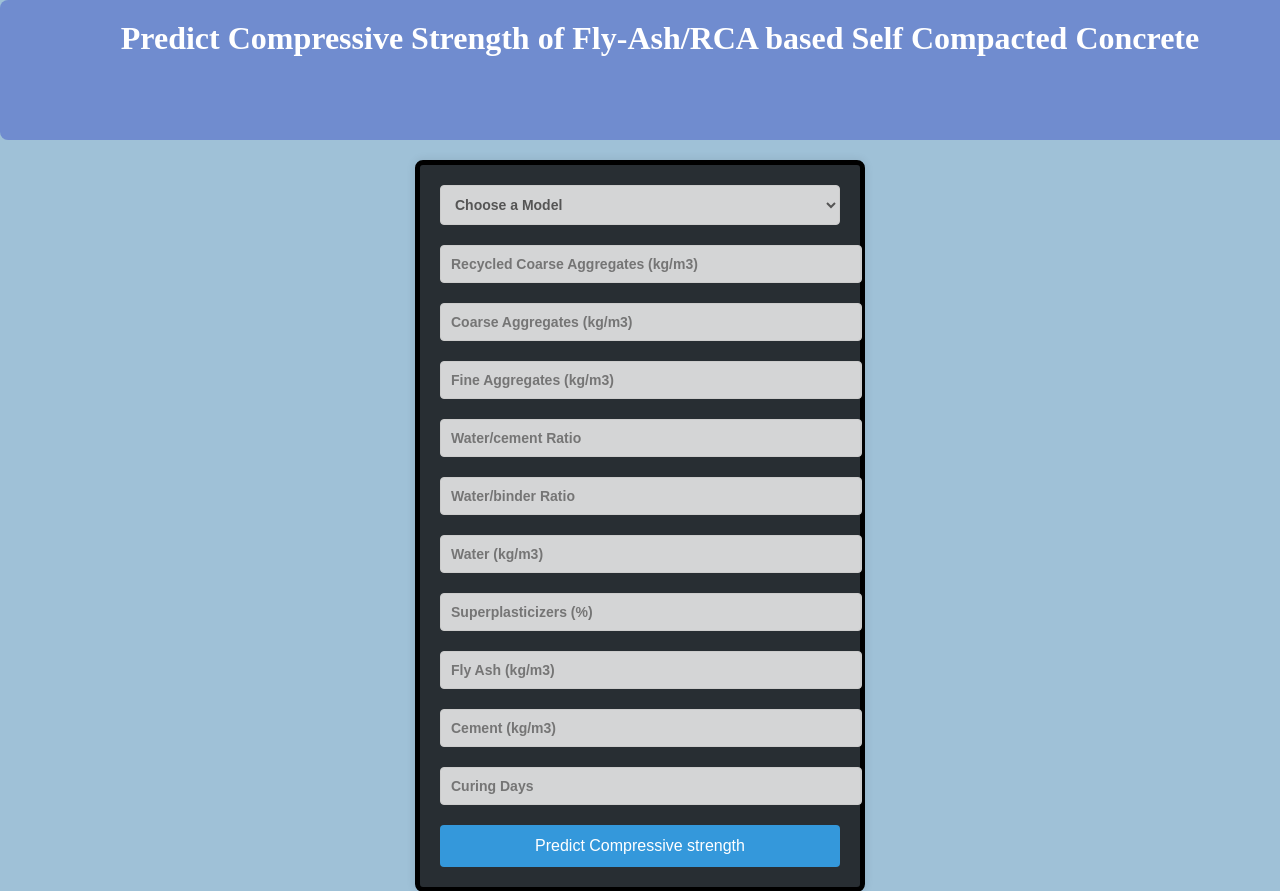
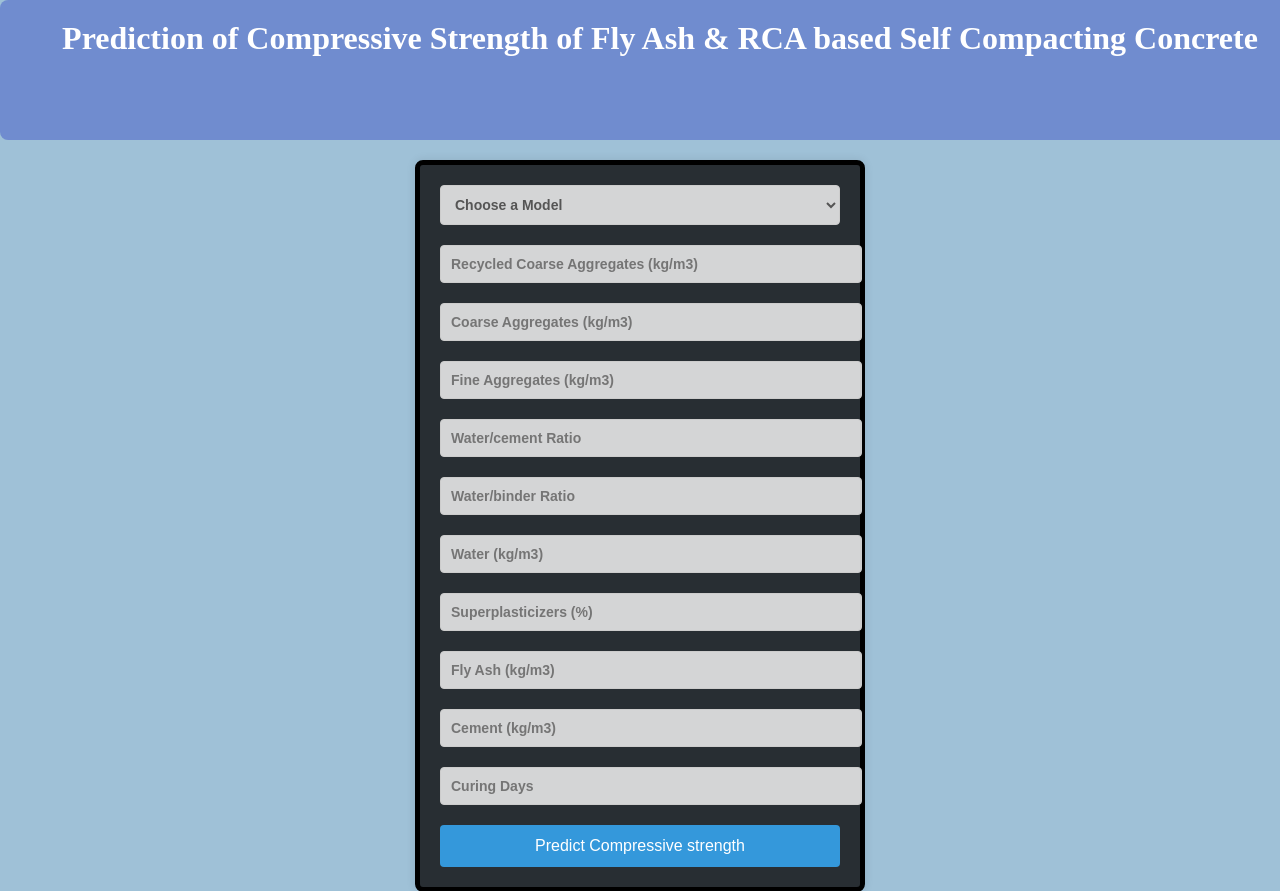
Before and after one commit to ayushrathore111/flyash-gui, a Flask app: template templates/temp.html in a window 1280 px wide. Shown: the top 891 px of the page. Run offline with Flask 3, Linux system fonts and the light colour scheme; the template is opened without the code that fills it, so the values that code supplies are empty; parts of the project's set-up code (start-up, migrations or seed data) failed here and were passed over.

Commit message:
Update temp.html

```diff
--- a/templates/temp.html
+++ b/templates/temp.html
@@ -13,7 +13,7 @@
 
 <body>
   <div class="login">
-    <h1>Predict Compressive Strength of Fly-Ash/RCA based Self Compacted Concrete </h1>
+    <h1> Prediction of Compressive Strength of Fly Ash & RCA based Self Compacting Concrete</h1>
     <br>
     <h3>{{prediction_text}}</h3>
     <br>
```
